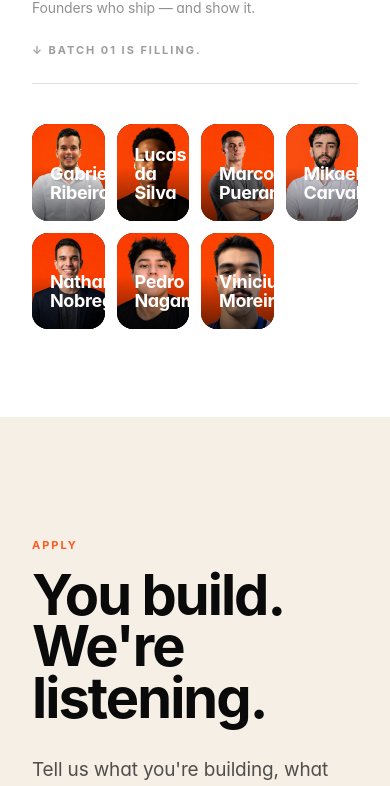
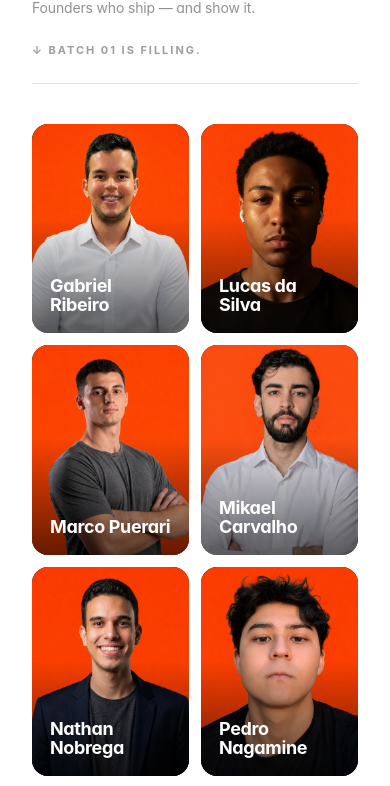
Before and after one commit to build-gif/crew-web, a Next.js app: page /preview in a window 390 px wide. Shown: the part 3340-4126 px from the top of the page. Built offline with nearby package versions, Linux system fonts and the light colour scheme.

Commit message:
style(members): make builders grid 2 columns on mobile

```diff
--- a/src/app/preview/page.jsx
+++ b/src/app/preview/page.jsx
@@ -152,12 +152,18 @@ function CobMembers() {
         </div>
 
         {/* Portrait grid — denser, like a press contact-sheet */}
-        <div style={{
-          display:'grid',
-          gridTemplateColumns:'repeat(4, 1fr)',
-          gap: 12,
-          maxWidth: 960,
-        }}>
+        <style>{`
+          .builders-grid {
+            display: grid;
+            grid-template-columns: repeat(2, 1fr);
+            gap: 12px;
+            max-width: 960px;
+          }
+          @media (min-width: 640px) {
+            .builders-grid { grid-template-columns: repeat(4, 1fr); }
+          }
+        `}</style>
+        <div className="builders-grid">
           {members.map((m, i) => {
             const photoSrc = m.photo.startsWith('/') ? m.photo : `/${m.photo}`;
             return (
```
